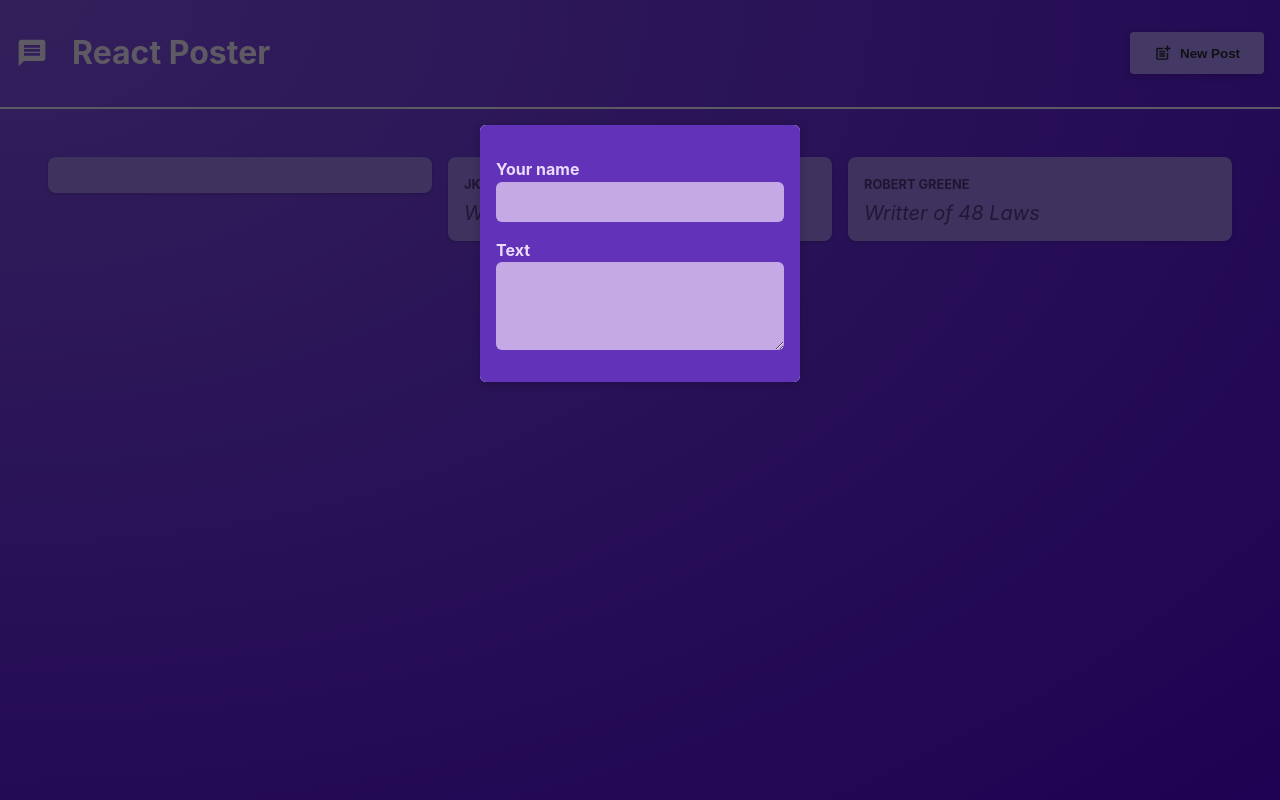
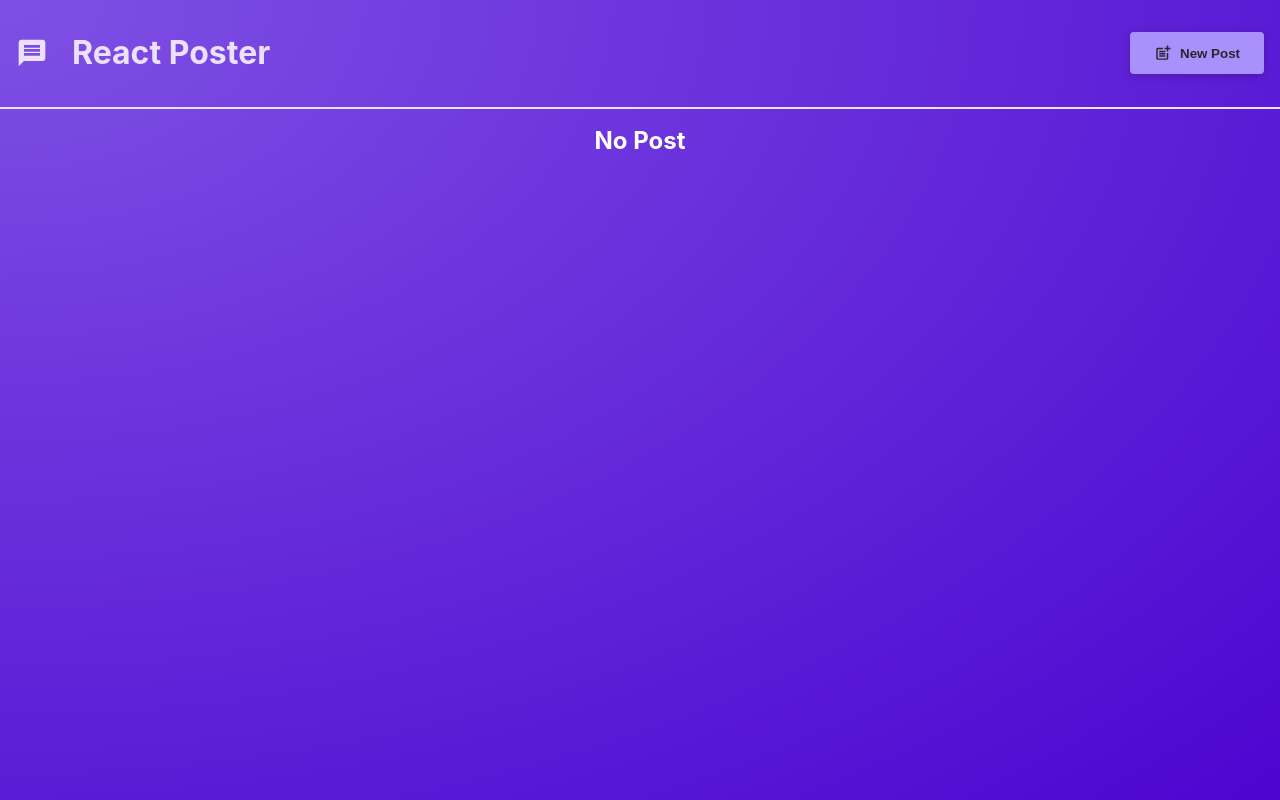
Before and after one commit to meetshahcode/React-101, a React (Vite) app: page / in a window 1280 px wide. Built offline with nearby package versions, Linux system fonts and the light colour scheme.

Commit message:
post project milestone 1 completed (#1)
Co-authored-by: Meet Shah <meet.shah@begenuin.com>

```diff
--- a/src/App.jsx
+++ b/src/App.jsx
@@ -1,14 +1,27 @@
+import { useState } from "react";
 import PostList from "../src/components/PostList";
 import MainHeader from "../src/components/MainHeader";
 
 function App() {
+  const [modalVisibleState, setModalVisibeState] = useState(false);
+
+  function hideModalHandler() {
+    setModalVisibeState(false);
+  }
+
+  function showModalHandler() {
+    setModalVisibeState(true);
+  }
   return (
     <>
       <header>
-        <MainHeader />
+        <MainHeader onCreatePost={showModalHandler} />
       </header>
       <main>
-        <PostList />
+        <PostList
+          onClosePosting={hideModalHandler}
+          isPosting={modalVisibleState}
+        />
       </main>
     </>
   );
--- a/src/components/NewFormPost.jsx
+++ b/src/components/NewFormPost.jsx
@@ -1,6 +1,7 @@
+import { useState } from "react";
 import classes from "./NewFormPost.module.css";
 
-function NewPost(props) {
+function NewPost({ onClosePost, onAddPost }) {
   // const [nameRef,setNameRef] = useState('') // useState is hook with default value in function
   // // why const? we are chaging value
   // // what is hook?
@@ -11,26 +12,42 @@ function NewPost(props) {
   //     setNameRef(event.target.value)
   // }
 
+  const [authorState, setAuthorState] = useState("");
+  const [bodyState, setBodyState] = useState("");
+
+  function AuthoreHandller(event) {
+    setAuthorState(event.target.value);
+  }
+  function bodyHandller(event) {
+    setBodyState(event.target.value);
+  }
+
+  function onSubmitPost(event) {
+    event.preventDefault();
+    const postData = {
+      body: bodyState,
+      author: authorState,
+    };
+    onAddPost(postData);
+    onClosePost();
+  }
+
   return (
-    <form className={classes.form}>
+    <form className={classes.form} onSubmit={onSubmitPost}>
       <p>
         <label htmlFor="name">Your name</label>
-        <input
-          type="text"
-          id="name"
-          onChange={props.ChangeNameHandler}
-          required
-        />
+        <input type="text" id="name" onChange={AuthoreHandller} required />
       </p>
       {/* <p>{nameRef}</p> */}
       <p>
         <label htmlFor="body">Text</label>
-        <textarea
-          id="body"
-          required
-          rows={3}
-          onChange={props.ChangeBodyHandler}
-        />
+        <textarea id="body" required rows={3} onChange={bodyHandller} />
+      </p>
+      <p className={classes.actions}>
+        <button type="button" onClick={onClosePost}>
+          Cancel
+        </button>
+        <button>Submit</button>
       </p>
     </form>
   );
--- a/src/components/Post.jsx
+++ b/src/components/Post.jsx
@@ -1,9 +1,10 @@
 import classes from "./Post.module.css";
 
-function Post(props) {
+function Post({ author, body }) {
   return (
     <div className={classes.post}>
-      <p className={classes.author}>{props.author}</p><p className={classes.text}>{props.body}</p>
+      <p className={classes.author}>{author}</p>
+      <p className={classes.text}>{ }</p>
     </div>
   );
 }
--- a/src/components/PostList.jsx
+++ b/src/components/PostList.jsx
@@ -3,29 +3,18 @@ import NewPost from "./NewFormPost";
 import Post from "./Post";
 import cssClass from "./PostList.module.css";
 import Modal from "./Modal";
-function PostList() {
-  let modalContent = null;
-  const [authorState, setAuthorState] = useState("");
-  const [modalVisibleState, setModalVisibeState] = useState(true);
-  const [bodyState, setBodyState] = useState("");
 
-  function hideModalHandler() {
-    setModalVisibeState(false);
+function PostList({ isPosting, onClosePosting }) {
+  var modalContent = "";
+  const [posts, setPosts] = useState([]);
+
+  function updatePosts(newPostData) {
+    setPosts((existingPost) => [newPostData, ...existingPost]);
   }
-  function AuthoreHandller(event) {
-    setAuthorState(event.target.value);
-  }
-  function bodyHandller(event) {
-    setBodyState(event.target.value);
-  }
-
-  if (modalVisibleState) {
+  if (isPosting) {
     modalContent = (
-      <Modal onClose={hideModalHandler}>
-        <NewPost
-          ChangeNameHandler={AuthoreHandller}
-          ChangeBodyHandler={bodyHandller}
-        />
+      <Modal onClose={onClosePosting}>
+        <NewPost onClosePost={onClosePosting} onAddPost={updatePosts} />
       </Modal>
     );
   }
@@ -33,17 +22,19 @@ function PostList() {
   return (
     <>
       {modalContent}
-      <ul className={cssClass.posts}>
-        <li>
-          <Post author={authorState} body={bodyState} />
-        </li>
-        <li>
-          <Post author="jk rowling" body="Writter of Harry Potter" />
-        </li>
-        <li>
-          <Post author="robert greene" body="Writter of 48 Laws" />
-        </li>
-      </ul>
+      {posts.length > 0 ? (
+        <ul className={cssClass.posts}>
+          {posts.map((post) => (
+            <li>
+              <Post key={post.body} author={post.author} body={post.body} />
+            </li>
+          ))}
+        </ul>
+      ) : (
+        <div className={cssClass.nopost}>
+          <h2>No Post</h2>
+        </div>
+      )}
     </>
   );
 }
--- a/src/components/PostList.module.css
+++ b/src/components/PostList.module.css
@@ -8,3 +8,8 @@
     grid-template-columns: repeat(3, 30%);
     justify-content: center;
   }
+
+  .nopost {
+    color: white;
+    text-align: center;
+  }
```
